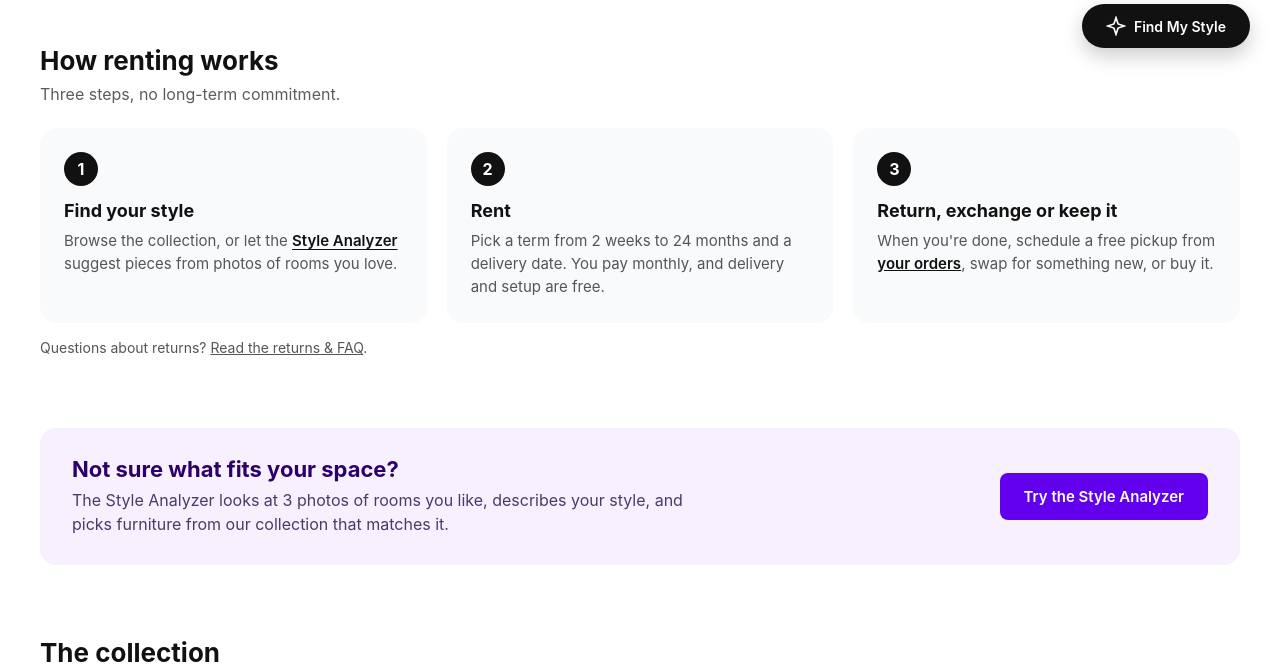
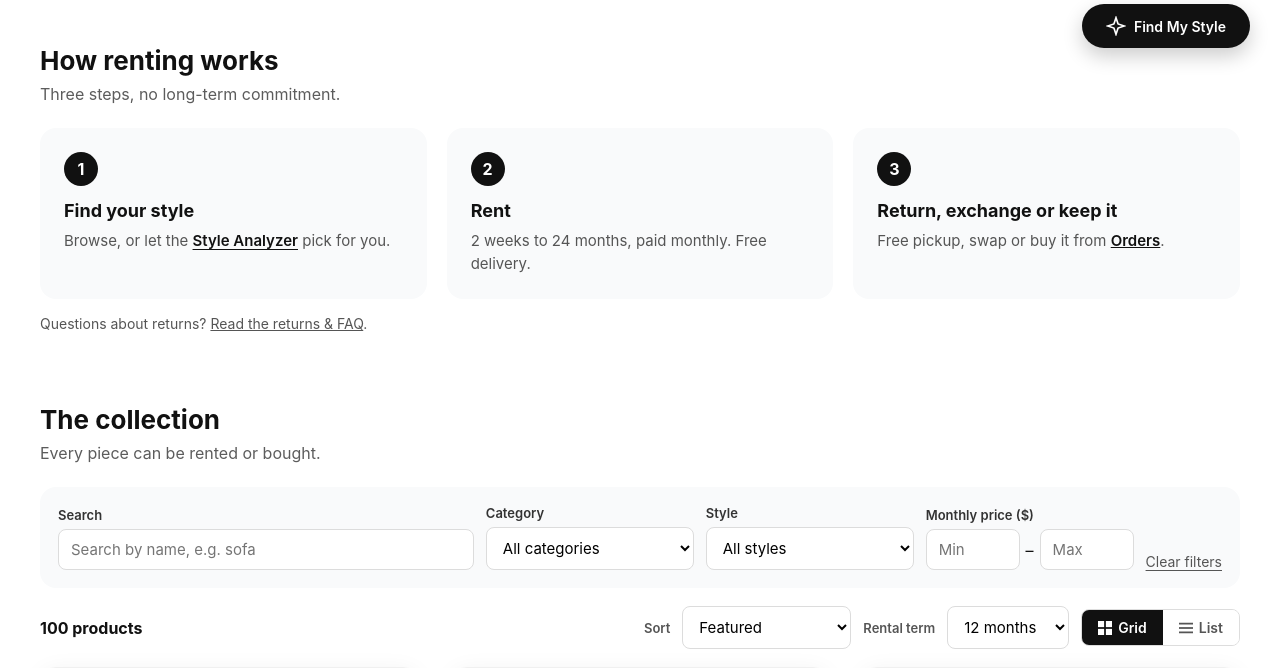
Before and after one commit to vvn-hsu/modoya, a Flask app: page / in a window 1280 px wide. Shown: the part 722-1390 px from the top of the page. Run offline with Flask 3, Linux system fonts and the light colour scheme.

Commit message:
R8: cut filler copy
- Remove the homepage section that repeated How it works step 1
- How it works steps are one short line each
- Remove the three generic design tips from the Style Analyzer result
- The demo payment notice appears only at checkout

Co-Authored-By: Claude Opus 5.5 <noreply@anthropic.com>
Claude-Session: https://claude.ai/code/session_01JY3TkZEp6VvLCp14KeHt6K

```diff
--- a/main.py
+++ b/main.py
@@ -689,11 +689,6 @@ FIXED_STYLE_RESULT = {
     "keyElements": [
         "Neutral Color Palette", "Natural Light", "Wood Accents", "Clean Lines", "Functional Decor"
     ],
-    "designRecommendations": [
-        "Consider adding textured elements like a plush rug or cushions to enhance warmth.",
-        "Introduce a statement floor lamp in a corner to create a focal point.",
-        "Balance the wood tones with cool, neutral-colored textiles like a gray sofa.",
-    ],
 }
 
 def analyze_photos(photos):
--- a/static/app.js
+++ b/static/app.js
@@ -226,7 +226,6 @@
             renderDna(data.styleDNA);
             renderSliders(data.styleDNA);
             $('#key-elements-results').innerHTML = data.keyElements.map((k) => `<span class="tag">${escapeHtml(k)}</span>`).join('');
-            $('#design-recommendations-results').innerHTML = data.designRecommendations.map((r) => `<li>${escapeHtml(r)}</li>`).join('');
             renderPicks($('#recommended-furniture-results'), data.recommendations, 'No matching products right now.');
             renderPicks($('#people-like-you-results'), data.peopleLikeYou, 'No suggestions yet.');
 
--- a/templates/_analyzer.html
+++ b/templates/_analyzer.html
@@ -37,8 +37,6 @@
             <h3 class="analyzer-section">Key elements</h3>
             <div id="key-elements-results" class="tag-cloud"></div>
 
-            <h3 class="analyzer-section">Design tips</h3>
-            <ul id="design-recommendations-results" class="design-tips"></ul>
 
             <details class="calibrate" id="calibrate-panel">
                 <summary>Adjust your results</summary>
--- a/templates/base.html
+++ b/templates/base.html
@@ -49,7 +49,7 @@
                 <a href="{{ url_for('view_orders') }}">Manage orders</a>
             </div>
         </div>
-        <p class="footer-note">Modoya is an HCI 584 class project. Checkout is a demo and no payment is processed.</p>
+        <p class="footer-note">Modoya is an HCI 584 class project.</p>
     </footer>
 
     {% include '_analyzer.html' %}
--- a/templates/checkout_complete.html
+++ b/templates/checkout_complete.html
@@ -30,7 +30,7 @@
         <div><strong>Items</strong>{% for line in order.lines %}{{ line.product.name }}{% if not loop.last %}, {% endif %}{% endfor %}</div>
         <div><strong>Delivery</strong>{{ order.delivery|nice_date }}, {{ order.window }}</div>
         <div><strong>Address</strong>{{ order.address.line1 }}{% if order.address.line2 %}, {{ order.address.line2 }}{% endif %}, {{ order.address.city }}, {{ order.address.state }} {{ order.address.zip }}</div>
-        <div><strong>Payment</strong>Card ending {{ order.card_last4 }} (demo, not charged)</div>
+        <div><strong>Payment</strong>Card ending {{ order.card_last4 }}</div>
     </div>
 
     <div class="confirm-actions">
--- a/templates/index.html
+++ b/templates/index.html
@@ -34,13 +34,6 @@
     .step a, .step .link-button { color: #111; font-weight: 600; }
     .steps-note { margin-top: 16px; font-size: 14px; color: #555; }
 
-    .analyzer-intro {
-        display: flex; align-items: center; justify-content: space-between; gap: 24px; flex-wrap: wrap;
-        background: #f6f0ff; border-radius: var(--border-radius); padding: 28px 32px;
-    }
-    .analyzer-intro h2 { margin: 0 0 6px; font-size: 22px; color: #2c006b; }
-    .analyzer-intro p { margin: 0; color: #4a3b66; max-width: 640px; line-height: 1.55; }
-    .analyzer-intro .btn { flex: none; padding: 14px 24px; font-size: 15px; }
 
     .catalogue-toolbar {
         display: grid; grid-template-columns: 2fr repeat(3, 1fr) auto; gap: 12px; align-items: end;
@@ -79,10 +72,7 @@
         .hero-buttons .btn { flex: 1; padding: 14px 10px; white-space: nowrap; }
         .steps, .faq { grid-template-columns: 1fr; }
         .section { margin-top: 48px; }
-        .analyzer-intro { padding: 22px; }
-        .analyzer-intro .btn { width: 100%; }
-    }
-</style>
+    </style>
 {% endblock %}
 
 {% block content %}
@@ -109,30 +99,20 @@
         <div class="step">
             <div class="step-num">1</div>
             <h3>Find your style</h3>
-            <p>Browse the collection, or let the <button type="button" class="link-button open-analyzer">Style Analyzer</button> suggest pieces from photos of rooms you love.</p>
+            <p>Browse, or let the <button type="button" class="link-button open-analyzer">Style Analyzer</button> pick for you.</p>
         </div>
         <div class="step">
             <div class="step-num">2</div>
             <h3>Rent</h3>
-            <p>Pick a term from 2 weeks to 24 months and a delivery date. You pay monthly, and delivery and setup are free.</p>
+            <p>2 weeks to 24 months, paid monthly. Free delivery.</p>
         </div>
         <div class="step">
             <div class="step-num">3</div>
             <h3>Return, exchange or keep it</h3>
-            <p>When you're done, schedule a free pickup from <a href="{{ url_for('view_orders') }}">your orders</a>, swap for something new, or buy it.</p>
+            <p>Free pickup, swap or buy it from <a href="{{ url_for('view_orders') }}">Orders</a>.</p>
         </div>
     </div>
     <p class="steps-note">Questions about returns? <a href="#faq">Read the returns &amp; FAQ</a>.</p>
-</section>
-
-<section class="section" id="style-analyzer-intro">
-    <div class="analyzer-intro">
-        <div>
-            <h2>Not sure what fits your space?</h2>
-            <p>The Style Analyzer looks at 3 photos of rooms you like, describes your style, and picks furniture from our collection that matches it.</p>
-        </div>
-        <button type="button" class="btn btn-accent open-analyzer">Try the Style Analyzer</button>
-    </div>
 </section>
 
 <section class="section" id="catalogue">
--- a/templates/orders.html
+++ b/templates/orders.html
@@ -97,7 +97,7 @@
         <div class="delivery-info">
             <div><strong>Delivery</strong>{{ order.delivery|nice_date }}{% if order.window %}<br>{{ order.window }}{% endif %}</div>
             <div><strong>Address</strong>{{ order.address.name }}<br>{{ order.address.line1 }}{% if order.address.line2 %}, {{ order.address.line2 }}{% endif %}<br>{{ order.address.city }}, {{ order.address.state }} {{ order.address.zip }}</div>
-            <div><strong>Payment</strong>Card ending {{ order.card_last4 }}<br>(demo, not charged)</div>
+            <div><strong>Payment</strong>Card ending {{ order.card_last4 }}</div>
         </div>
 
         {% for line in order.lines %}
```
